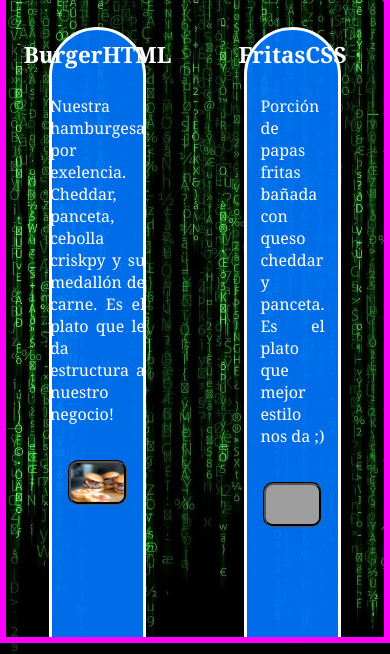
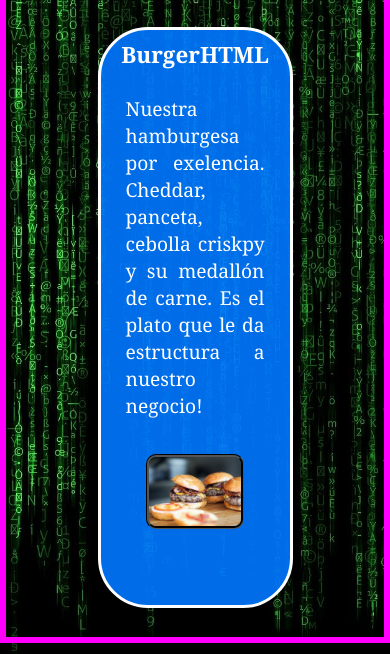
Before and after one commit to Zurk1245/Restaurant-page, a website built with webpack: page dist/index.html in a window 390 px wide. Both pictures are taken after a click on the item "Menu". Shown: the part 190-844 px from the top of the page. Built offline with nearby package versions, Linux system fonts and the light colour scheme; grey boxes are pictures that could not be loaded; files whose address does not match are found by name.

Commit message:
Primer media querie terminado

```diff
--- a/src/style.css
+++ b/src/style.css
@@ -157,7 +157,7 @@
 }
 
 .option-description {
-    font-size: 1.3rem;
+    font-size: 1.5rem;
     text-align: justify;
     padding: 25px;
 }
@@ -195,7 +195,7 @@
 }
 
 /* RESPONSIVE DESIGN */
-@media screen and (max-width: 750px){
+@media screen and (max-width: 800px){
     #information {
         font-size: 1.4rem;
     }
@@ -204,11 +204,54 @@
         width: 10rem;
     }
 
+    #options {
+        /* width: 50%;
+        height: 50%;
+        border: 10px solid white; */
+        margin-top: 2rem;
+        display: grid;
+        grid-template-columns: 1fr;
+        grid-template-rows: 1fr 1fr 1fr 1fr;
+        row-gap: 20vh;
+        margin-bottom: 3rem;
+    }
+
+    #options > .option {
+        width: 50vw;
+        /* height: 55vh; */
+        min-height: fit-content;
+        /* max-height: 50vh; */
+        background-color: rgba(0, 119, 255, 0.911);
+        border: 3px solid white;
+        margin-bottom: .5rem;
+        border-radius: 50px;
+        display: flex;
+        flex-direction: column;
+        /* justify-content: center; */
+        align-items: center;
+    }
+
     .option-title {
         font-size: 1.4rem;
     }
 
     .option-description {
-        font-size: 1rem;
+        font-size: 1.2rem;
+    }
+
+    #foto-hamburguesa {
+        width: 25vw;
+    }
+
+    #foto-papa {
+        width: 25vw;
+    }
+
+    #foto-jugo {
+        width: 25vw;
+    }
+
+    #foto-helado {
+        width: 20vw;
     }
 }
```
